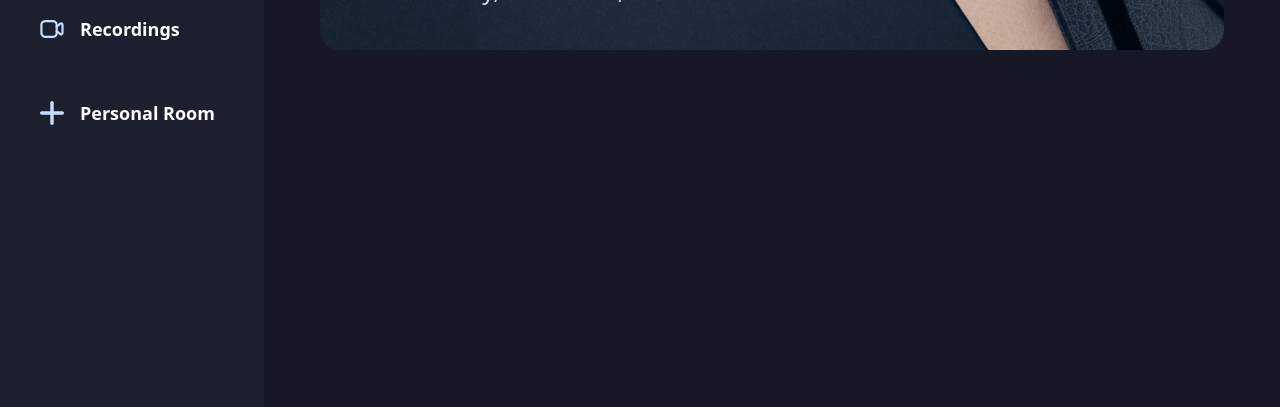
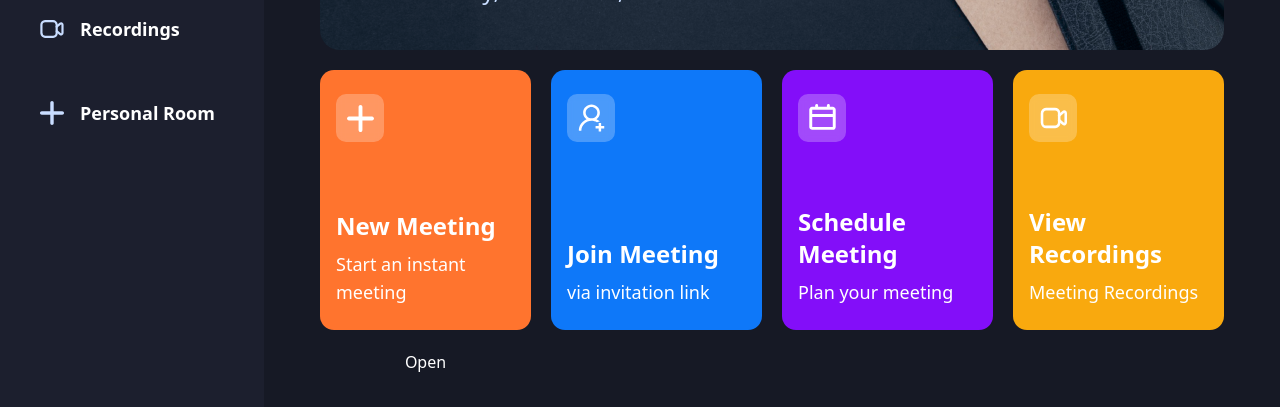
Before and after one commit to saniyafarzindeveloper/nextjs-video-conferencing-app, a Next.js app: page / in a window 1280 px wide. Shown: the part 365-772 px from the top of the page. Built offline with nearby package versions, Linux system fonts and the light colour scheme; no server answers.

Commit message:
completed home UI, initialised modals

```diff
--- a/app/(root)/(home)/page.tsx
+++ b/app/(root)/(home)/page.tsx
@@ -1,9 +1,15 @@
-import React from 'react'
+import MeetingTypeList from "@/components/MeetingTypeList";
+
 
 const Home = () => {
   const now = new Date();
-  const time = now.toLocaleTimeString('en-US', { hour: '2-digit', minute: '2-digit' });
-  const date = (new Intl.DateTimeFormat('en-US', { dateStyle: 'full' })).format(now);
+  const time = now.toLocaleTimeString("en-US", {
+    hour: "2-digit",
+    minute: "2-digit",
+  });
+  const date = new Intl.DateTimeFormat("en-US", { dateStyle: "full" }).format(
+    now
+  );
 
   return (
     <section className="flex size-full flex-col gap-5 text-white">
@@ -18,9 +24,9 @@
           </div>
         </div>
       </div>
+      <MeetingTypeList />
+    </section>
+  );
+};
 
-    </section>
-  )
-}
-
-export default Home
+export default Home;
--- /dev/null
+++ b/components/HomeCard.tsx
@@ -0,0 +1,39 @@
+import { cn } from "@/lib/utils";
+import Image from "next/image";
+
+interface HomeCardProps {
+    className: string
+    img: string;
+    title: string;
+    description: string;
+    handleClick: () => void;
+
+
+}
+
+const HomeCard = ({className, img, title, description, handleClick} : HomeCardProps) => {
+  return (
+    <>
+      <div
+        className={cn('px-4 py-6 flex flex-col justify-between w-full xl:max-w-[270px] min-h-[260px] rounded-[14px] cursor-pointer', className)}
+        onClick={handleClick}
+      >
+        <div className="flex-center glassmorphism size-12 rounded-[10px]">
+          <Image
+            src={img}
+            alt="add-meeting"
+            width={27}
+            height={27}
+          />
+        </div>
+
+        <div className="flex flex-col gap-2">
+          <h1 className="text-2xl font-bold">{title}</h1>
+          <p className="text-lg font-normal">{description}</p>
+        </div>
+      </div>
+    </>
+  );
+};
+
+export default HomeCard;
--- /dev/null
+++ b/components/MeetingModal.tsx
@@ -0,0 +1,54 @@
+import { ReactNode } from "react";
+import {
+  Dialog,
+  DialogContent,
+  DialogDescription,
+  DialogHeader,
+  DialogTitle,
+  DialogTrigger,
+} from "@/components/ui/dialog";
+
+interface MeetingModalProps {
+  isOpen: boolean;
+  onClose: () => void;
+  title: string;
+  className?: string;
+  children?: ReactNode;
+  handleClick?: () => void;
+  buttonText?: string;
+  instantMeeting?: boolean;
+  image?: string;
+  buttonClassName?: string;
+  buttonIcon?: string;
+}
+
+const MeetingModal = ({
+  isOpen,
+  onClose,
+  title,
+  className,
+  children,
+  handleClick,
+  buttonText,
+  instantMeeting,
+  image,
+  buttonClassName,
+  buttonIcon,
+}: MeetingModalProps) => {
+  return (
+    <Dialog>
+      <DialogTrigger>Open</DialogTrigger>
+      <DialogContent>
+        <DialogHeader>
+          <DialogTitle>Are you absolutely sure?</DialogTitle>
+          <DialogDescription>
+            This action cannot be undone. This will permanently delete your
+            account and remove your data from our servers.
+          </DialogDescription>
+        </DialogHeader>
+      </DialogContent>
+    </Dialog>
+  );
+};
+
+export default MeetingModal;
--- /dev/null
+++ b/components/MeetingTypeList.tsx
@@ -0,0 +1,58 @@
+'use client'
+
+import { useState } from "react"
+import HomeCard from "./HomeCard"
+import { useRouter } from "next/navigation"
+import MeetingModal from "./MeetingModal"
+
+
+
+const MeetingTypeList = () => {
+    const router = useRouter();
+    const [meeting, setMeeting] = useState<'isScheduleMeeting' | 'isJoiningMeeting' | 'isInstantMeeting' | undefined>()
+    const createMeeting = () => {
+
+    }
+  return (
+    <section className='grid grid-cols-1 gap-5 md:grid-cols-2 xl:grid-cols-4'>
+        <HomeCard
+        img="/icons/add-meeting.svg"
+        title="New Meeting"
+        description="Start an instant meeting"
+        handleClick={() => setMeeting('isInstantMeeting')}
+        className="bg-orange-1"
+      />
+      <HomeCard
+        img="/icons/join-meeting.svg"
+        title="Join Meeting"
+        description="via invitation link"
+        className="bg-blue-1"
+        handleClick={() => setMeeting('isJoiningMeeting')}
+      />
+      <HomeCard
+        img="/icons/schedule.svg"
+        title="Schedule Meeting"
+        description="Plan your meeting"
+        className="bg-purple-1"
+        handleClick={() => setMeeting('isScheduleMeeting')}
+      />
+      <HomeCard
+        img="/icons/recordings.svg"
+        title="View Recordings"
+        description="Meeting Recordings"
+        className="bg-yellow-1"
+        handleClick={() => router.push('/recordings')}
+      />
+      <MeetingModal
+      isOpen={meeting ===  'isInstantMeeting'}
+      onClose = {() => setMeeting(undefined)}
+      title = "Start an instant meeting"
+      className = "text-center"
+      buttonText = "Start Meeting"
+      handleClick = {createMeeting}
+      />
+    </section>
+  )
+}
+
+export default MeetingTypeList
--- /dev/null
+++ b/components/ui/dialog.tsx
@@ -0,0 +1,122 @@
+"use client"
+
+import * as React from "react"
+import * as DialogPrimitive from "@radix-ui/react-dialog"
+import { X } from "lucide-react"
+
+import { cn } from "@/lib/utils"
+
+const Dialog = DialogPrimitive.Root
+
+const DialogTrigger = DialogPrimitive.Trigger
+
+const DialogPortal = DialogPrimitive.Portal
+
+const DialogClose = DialogPrimitive.Close
+
+const DialogOverlay = React.forwardRef<
+  React.ElementRef<typeof DialogPrimitive.Overlay>,
+  React.ComponentPropsWithoutRef<typeof DialogPrimitive.Overlay>
+>(({ className, ...props }, ref) => (
+  <DialogPrimitive.Overlay
+    ref={ref}
+    className={cn(
+      "fixed inset-0 z-50 bg-black/80  data-[state=open]:animate-in data-[state=closed]:animate-out data-[state=closed]:fade-out-0 data-[state=open]:fade-in-0",
+      className
+    )}
+    {...props}
+  />
+))
+DialogOverlay.displayName = DialogPrimitive.Overlay.displayName
+
+const DialogContent = React.forwardRef<
+  React.ElementRef<typeof DialogPrimitive.Content>,
+  React.ComponentPropsWithoutRef<typeof DialogPrimitive.Content>
+>(({ className, children, ...props }, ref) => (
+  <DialogPortal>
+    <DialogOverlay />
+    <DialogPrimitive.Content
+      ref={ref}
+      className={cn(
+        "fixed left-[50%] top-[50%] z-50 grid w-full max-w-lg translate-x-[-50%] translate-y-[-50%] gap-4 border bg-background p-6 shadow-lg duration-200 data-[state=open]:animate-in data-[state=closed]:animate-out data-[state=closed]:fade-out-0 data-[state=open]:fade-in-0 data-[state=closed]:zoom-out-95 data-[state=open]:zoom-in-95 data-[state=closed]:slide-out-to-left-1/2 data-[state=closed]:slide-out-to-top-[48%] data-[state=open]:slide-in-from-left-1/2 data-[state=open]:slide-in-from-top-[48%] sm:rounded-lg",
+        className
+      )}
+      {...props}
+    >
+      {children}
+      <DialogPrimitive.Close className="absolute right-4 top-4 rounded-sm opacity-70 ring-offset-background transition-opacity hover:opacity-100 focus:outline-none focus:ring-2 focus:ring-ring focus:ring-offset-2 disabled:pointer-events-none data-[state=open]:bg-accent data-[state=open]:text-muted-foreground">
+        <X className="h-4 w-4" />
+        <span className="sr-only">Close</span>
+      </DialogPrimitive.Close>
+    </DialogPrimitive.Content>
+  </DialogPortal>
+))
+DialogContent.displayName = DialogPrimitive.Content.displayName
+
+const DialogHeader = ({
+  className,
+  ...props
+}: React.HTMLAttributes<HTMLDivElement>) => (
+  <div
+    className={cn(
+      "flex flex-col space-y-1.5 text-center sm:text-left",
+      className
+    )}
+    {...props}
+  />
+)
+DialogHeader.displayName = "DialogHeader"
+
+const DialogFooter = ({
+  className,
+  ...props
+}: React.HTMLAttributes<HTMLDivElement>) => (
+  <div
+    className={cn(
+      "flex flex-col-reverse sm:flex-row sm:justify-end sm:space-x-2",
+      className
+    )}
+    {...props}
+  />
+)
+DialogFooter.displayName = "DialogFooter"
+
+const DialogTitle = React.forwardRef<
+  React.ElementRef<typeof DialogPrimitive.Title>,
+  React.ComponentPropsWithoutRef<typeof DialogPrimitive.Title>
+>(({ className, ...props }, ref) => (
+  <DialogPrimitive.Title
+    ref={ref}
+    className={cn(
+      "text-lg font-semibold leading-none tracking-tight",
+      className
+    )}
+    {...props}
+  />
+))
+DialogTitle.displayName = DialogPrimitive.Title.displayName
+
+const DialogDescription = React.forwardRef<
+  React.ElementRef<typeof DialogPrimitive.Description>,
+  React.ComponentPropsWithoutRef<typeof DialogPrimitive.Description>
+>(({ className, ...props }, ref) => (
+  <DialogPrimitive.Description
+    ref={ref}
+    className={cn("text-sm text-muted-foreground", className)}
+    {...props}
+  />
+))
+DialogDescription.displayName = DialogPrimitive.Description.displayName
+
+export {
+  Dialog,
+  DialogPortal,
+  DialogOverlay,
+  DialogClose,
+  DialogTrigger,
+  DialogContent,
+  DialogHeader,
+  DialogFooter,
+  DialogTitle,
+  DialogDescription,
+}
```
